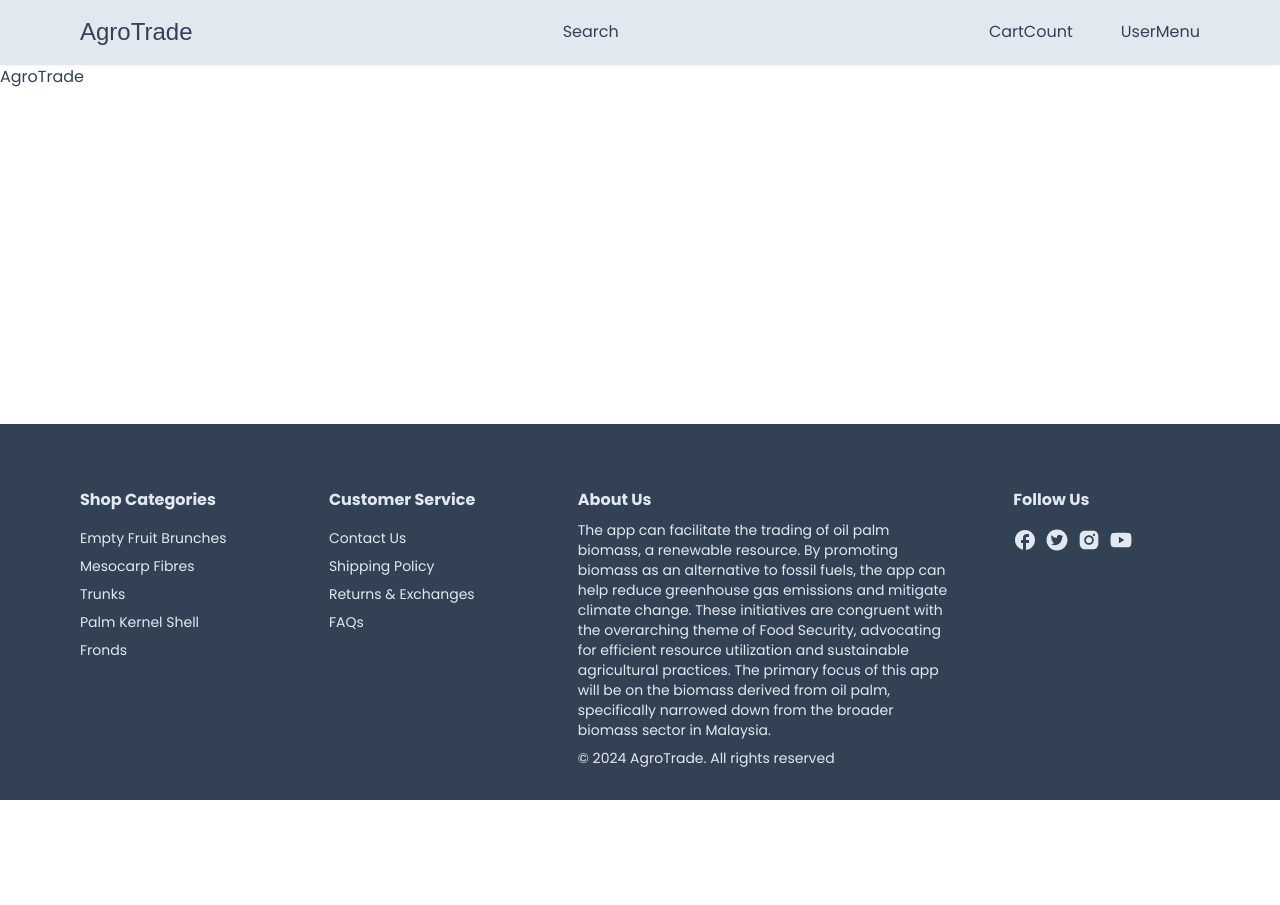
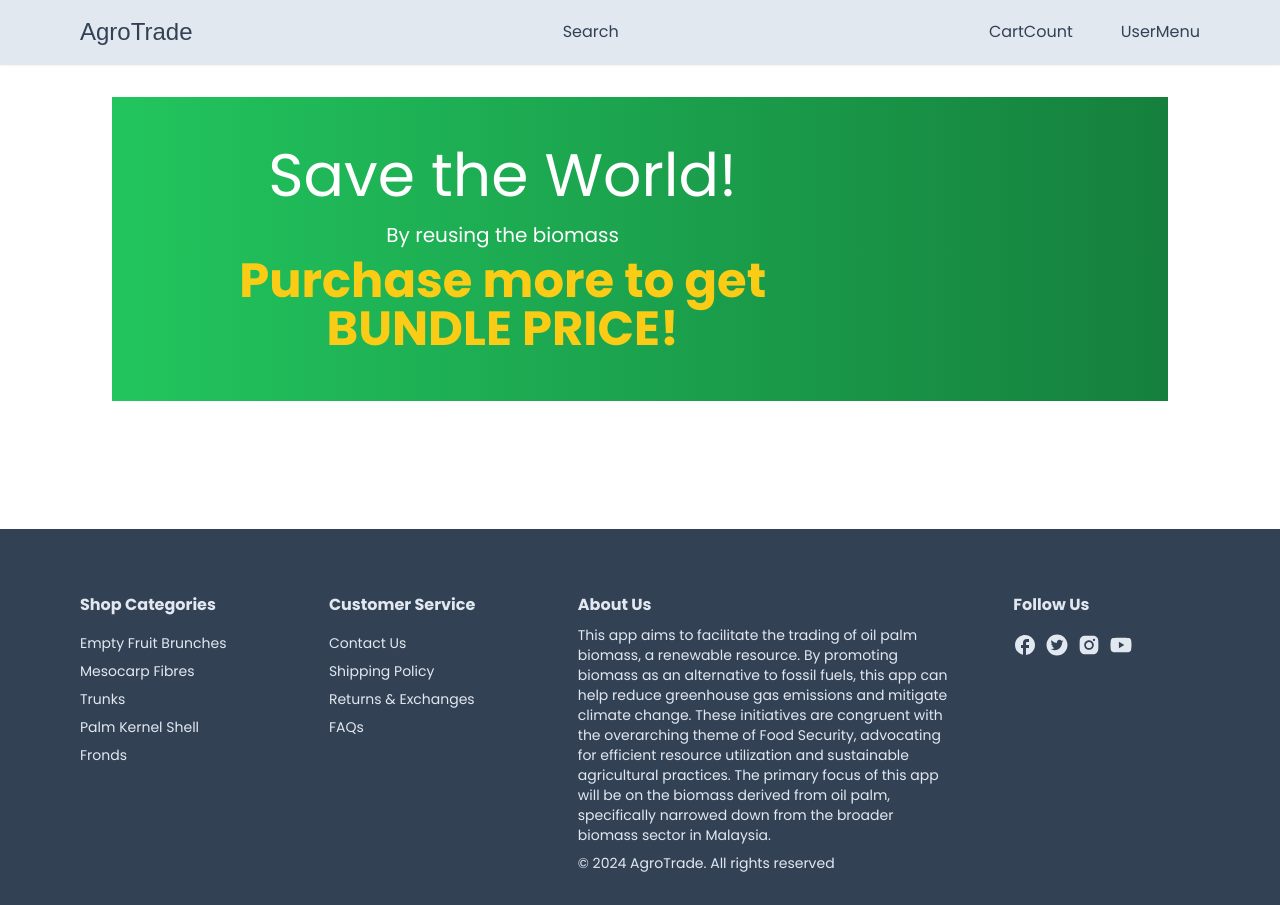
Before and after one commit to Angeline0210/TTP-AgroTrade, a Next.js app: page / in a window 1280 px wide. Before the commit the page ends 800 px from the top, so only its background shows below. Built offline with nearby package versions, Linux system fonts and the light colour scheme; a web font is replaced by a local one.

Commit message:
added banner

```diff
--- /dev/null
+++ b/app/components/HomeBanner.tsx
@@ -0,0 +1,42 @@
+const HomeBanner= () => {
+    return (
+        <div className="relative bg-gradient-to-r
+        from-green-500 to-green-700 mb-8">
+            <div className="mx-auto
+            px-8
+            py-12
+            flex
+            flex-col
+            gap-2
+            md:flex-row
+            items-center
+            justify-evenly ">
+                <div className="mb-8 md:mb-0 text-center ">
+                    <h1 className="text-4xl md:text-6xl
+                    dont-bold text-white mb-4">
+                        Save the World!
+                    </h1>
+                    <p className="text-lg md:text-xl text-white mb-2">
+                        By reusing the biomass
+                    </p>
+                    <p className="text-2xl
+                    md:text-5xl
+                    text-yellow-400
+                    font-bold">
+                        Purchase more to get BUNDLE PRICE!
+                    </p>
+                </div>
+                <div className="w-1/3 relative aspect-video">
+                    {/* <Image
+                    src='/banner.image.png'
+                    alt='Banner Image'
+                    className="object-contain"
+                    /> */}
+                </div>
+            </div>
+        </div>
+
+    );
+};
+
+export default HomeBanner;
--- a/app/components/footer/footer.tsx
+++ b/app/components/footer/footer.tsx
@@ -43,11 +43,15 @@ const Footer = () => {
                 <h3 className="text-base
                     font-bold
                     mb-2">About Us</h3>
-                    <p className="mb-2"> The app can facilitate the trading of oil palm biomass, a renewable
-                    resource. By promoting biomass as an alternative to fossil fuels, the app can help reduce greenhouse gas emissions and
-                    mitigate climate change. These initiatives are congruent with the overarching theme of Food Security, advocating for
-                    efficient resource utilization and sustainable agricultural practices. The primary focus of this app will be on the biomass
-                    derived from oil palm, specifically narrowed down from the broader biomass sector in Malaysia.</p>
+                    <p className="mb-2">
+                    This app aims to facilitate the trading of oil palm biomass, a renewable
+                    resource. By promoting biomass as an alternative to fossil fuels,
+                    this app can help reduce greenhouse gas emissions and mitigate climate
+                    change. These initiatives are congruent with the overarching theme of
+                    Food Security, advocating for efficient resource utilization and
+                    sustainable agricultural practices. The primary focus of this app will
+                    be on the biomass derived from oil palm, specifically narrowed down
+                    from the broader biomass sector in Malaysia.</p>
                 <p>&copy; {new Date().getFullYear()} AgroTrade. All rights reserved</p>
                 </div>
                 <FooterList>
--- a/app/page.tsx
+++ b/app/page.tsx
@@ -1,5 +1,14 @@
+import Container from "./components/Container";
+import HomeBanner from "./components/HomeBanner";
+
 export default function Home() {
   return (
-    <main>AgroTrade</main>
+  <div className="p-8">
+    <Container>
+      <div>
+        <HomeBanner/>
+      </div>
+    </Container>
+  </div>
   )
 }
```
